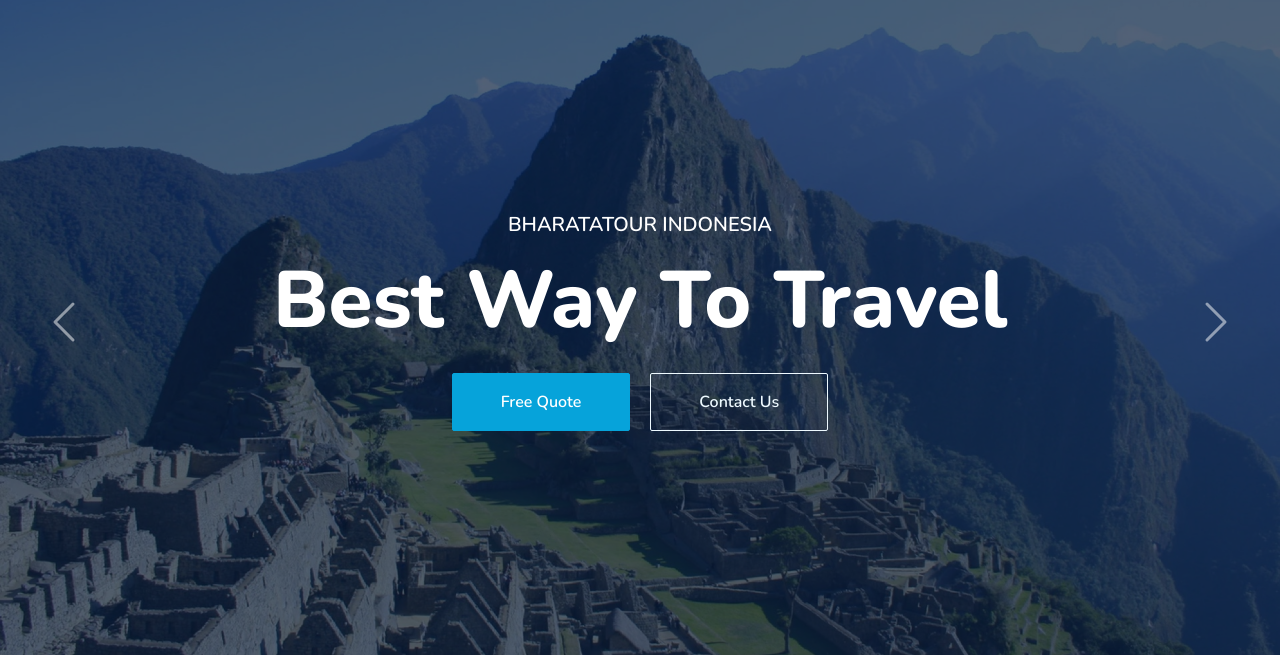
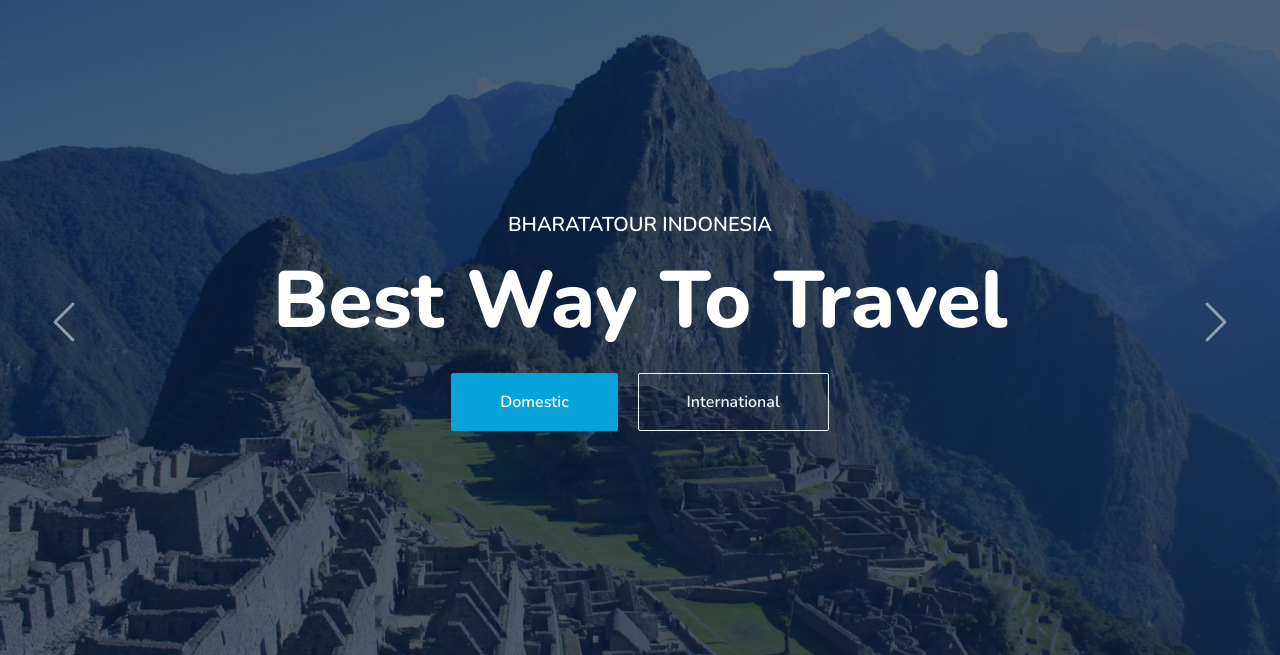
Before and after one commit to undangan-digital-praktek/bharataTours, a plain HTML site: page index.html in a window 1280 px wide. Shown: the part 145-800 px from the top of the page. Drawn offline with nearby package versions, Linux system fonts and the light colour scheme.

Commit message:
Update index.html

```diff
--- a/index.html
+++ b/index.html
@@ -120,8 +120,8 @@
                         <div class="p-3" style="max-width: 900px;">
                             <h5 class="text-white text-uppercase mb-3 animated slideInDown">Best Travel For Your Tour</h5>
                             <h1 class="display-1 text-white mb-md-4 animated zoomIn">Domestic & International Tour</h1>
-                            <a href="quote.html" class="btn btn-primary py-md-3 px-md-5 me-3 animated slideInLeft">Free Quote</a>
-                            <a href="" class="btn btn-outline-light py-md-3 px-md-5 animated slideInRight">Contact Us</a>
+                            <a href="domestik.html" class="btn btn-primary py-md-3 px-md-5 me-3 animated slideInLeft">Domestic</a>
+                            <a href="" class="btn btn-outline-light py-md-3 px-md-5 animated slideInRight">International</a>
                         </div>
                     </div>
                 </div>
@@ -131,8 +131,8 @@
                         <div class="p-3" style="max-width: 900px;">
                             <h5 class="text-white text-uppercase mb-3 animated slideInDown">BharataTour Indonesia</h5>
                             <h1 class="display-1 text-white mb-md-4 animated zoomIn">Best Way To Travel</h1>
-                            <a href="quote.html" class="btn btn-primary py-md-3 px-md-5 me-3 animated slideInLeft">Free Quote</a>
-                            <a href="" class="btn btn-outline-light py-md-3 px-md-5 animated slideInRight">Contact Us</a>
+                            <a href="domestik.html" class="btn btn-primary py-md-3 px-md-5 me-3 animated slideInLeft">Domestic</a>
+                            <a href="" class="btn btn-outline-light py-md-3 px-md-5 animated slideInRight">International</a>
                         </div>
                     </div>
                 </div>
```
